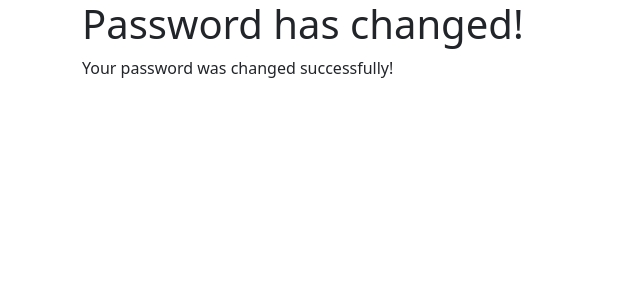
After one commit to realhesam04/BookStore_Project, a Django app: template templates/registration/password_change_done.html in a window 1280 px wide. The commit adds this page. Shown: the top 300 px of the page, without its empty margins (0-640 px from the left). Run offline with Django 5.2, Linux system fonts and the light colour scheme; the template is opened without the code that fills it, so the values that code supplies are empty; some libraries are stand-ins or nearby versions.

Commit message:
added password change templates

```diff
--- a/templates/home.html
+++ b/templates/home.html
@@ -7,7 +7,7 @@
     {% if user.is_authenticated %}
         Welcome {{ user.username }} | <form action="{% url 'logout' %}" method="post">
         {% csrf_token %}
-        <input type="submit" value="Log Out" class="btn btn-danger">
+        <input type="submit" value="Log Out" class="btn btn-danger mt-3">
     </form>
     {% else %}
         <a href="{% url 'login' %}">Log in</a> | <a href="{% url 'signup' %}">Sign Up</a>
--- /dev/null
+++ b/templates/registration/password_change_done.html
@@ -0,0 +1,10 @@
+{% extends '_base.html' %}
+
+{% load crispy_forms_tags %}
+
+{% block page_title %}Successfully Changed {% endblock %}
+
+{% block content %}
+    <h1>Password has changed!</h1>
+    <p>Your password was changed successfully!</p>
+{% endblock %}
```
Also changed, not shown: templates/registration/password_change_form.html (added, +13 -0 lines).
